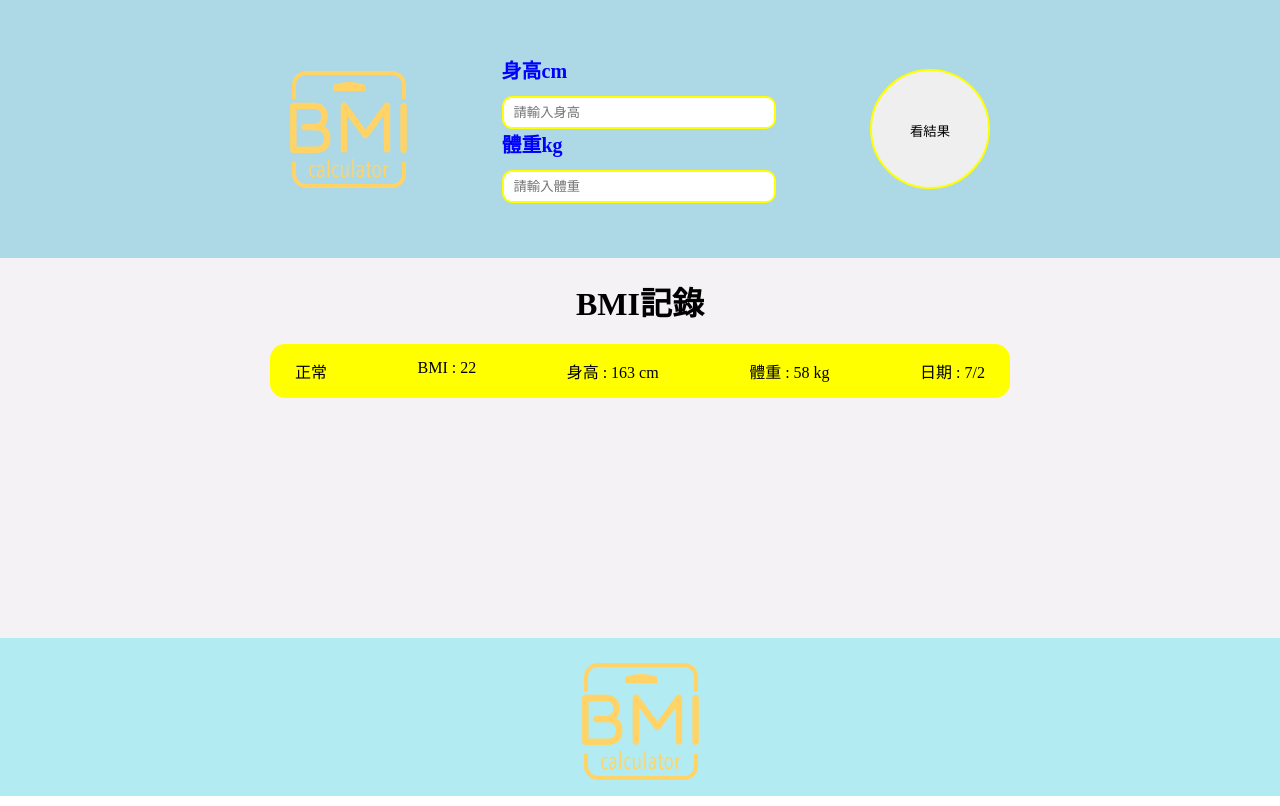
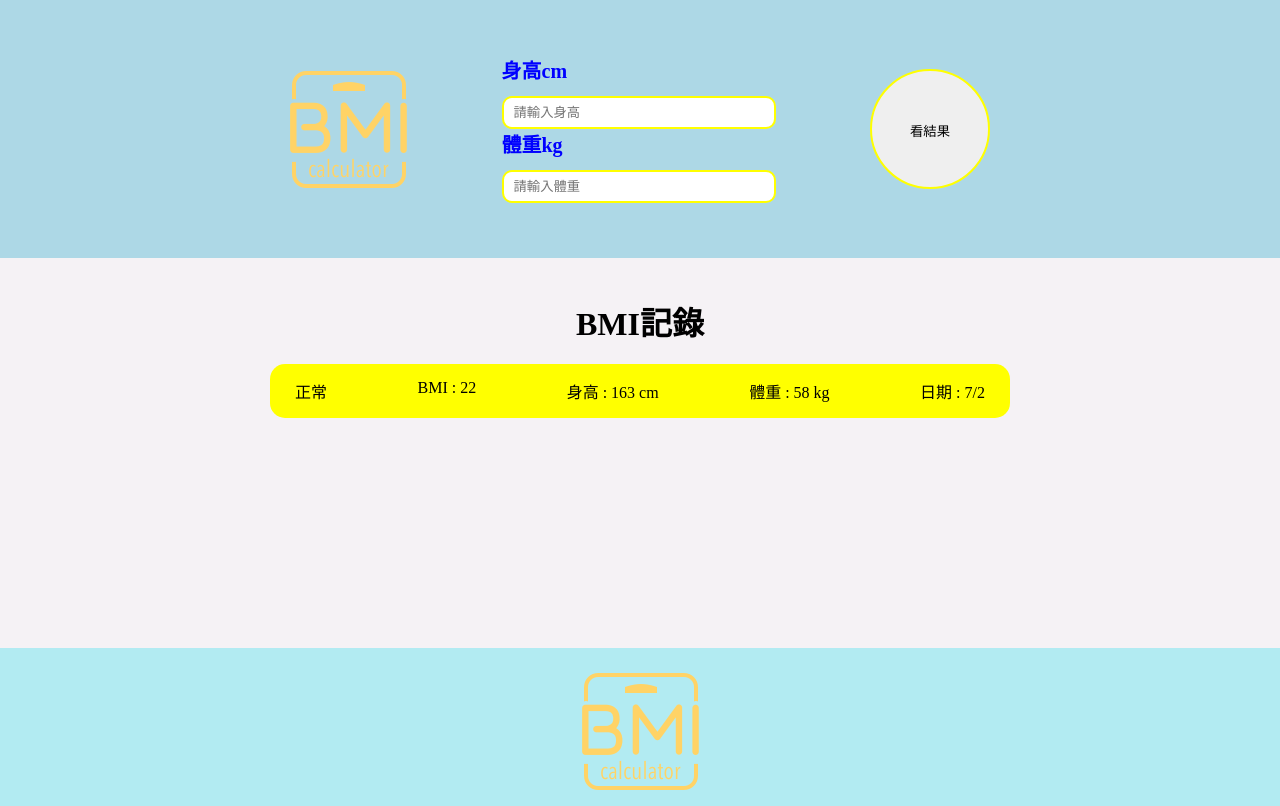
Before and after one commit to amberyj25/BMI-practice-Vue, a Vue app: page / in a window 1280 px wide. Built offline with nearby package versions, Linux system fonts and the light colour scheme.

Commit message:
新增main區域的min-height

```diff
--- a/src/App.vue
+++ b/src/App.vue
@@ -58,7 +58,8 @@ header{
 }
 main{
   background-color: #f5f2f5;
-  height: 380px;
+  min-height:350px;
+  padding: 20px 0;
 }
 main h1{
     margin:0;
@@ -69,6 +70,9 @@ main ul {
   margin:0;
   padding:0;
 }
+main ul li{
+  margin-bottom: 30px;
+}
 footer{
   background-color:#B2EBF2;
   padding:25px 0 12px 0;
```
